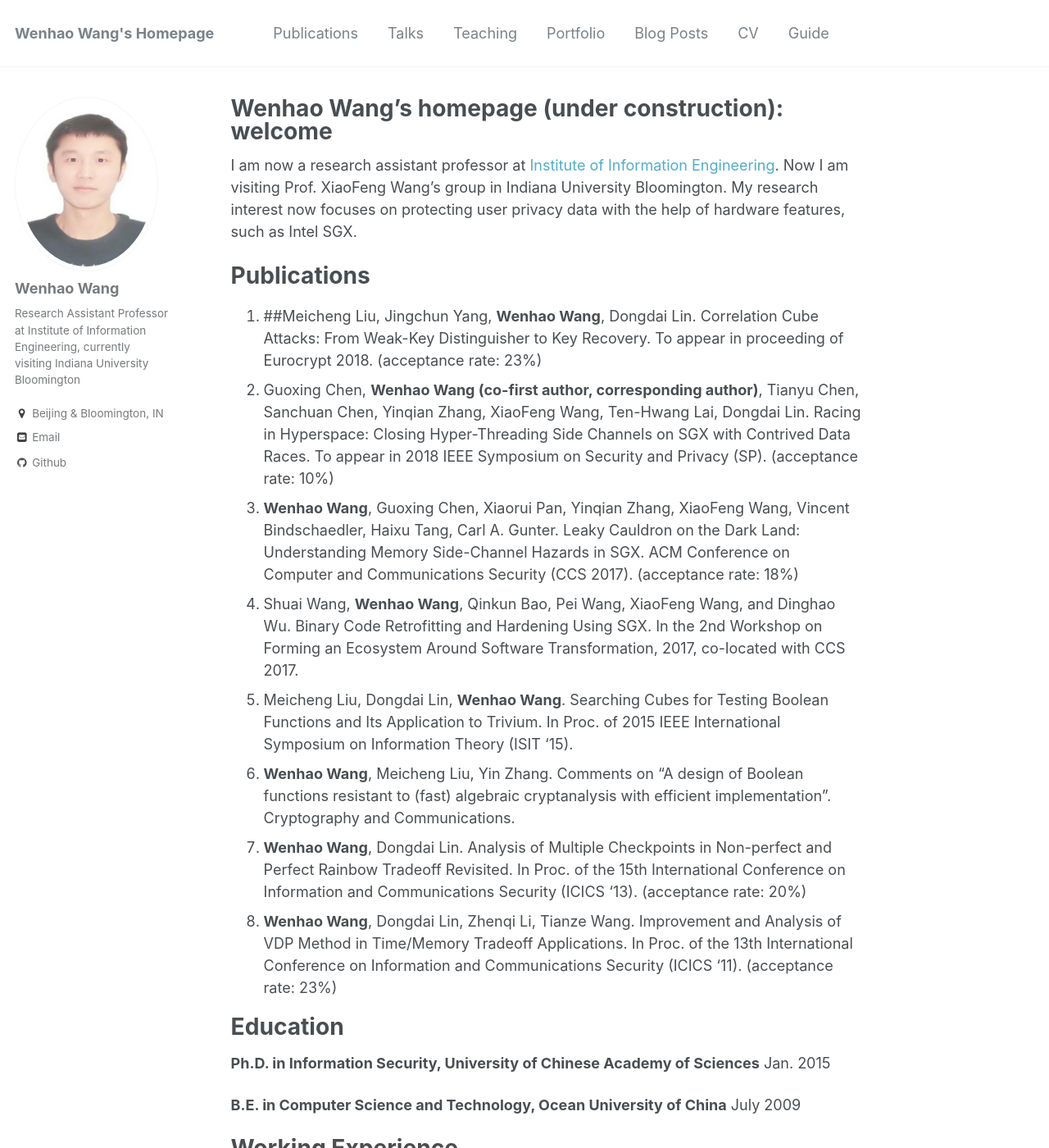
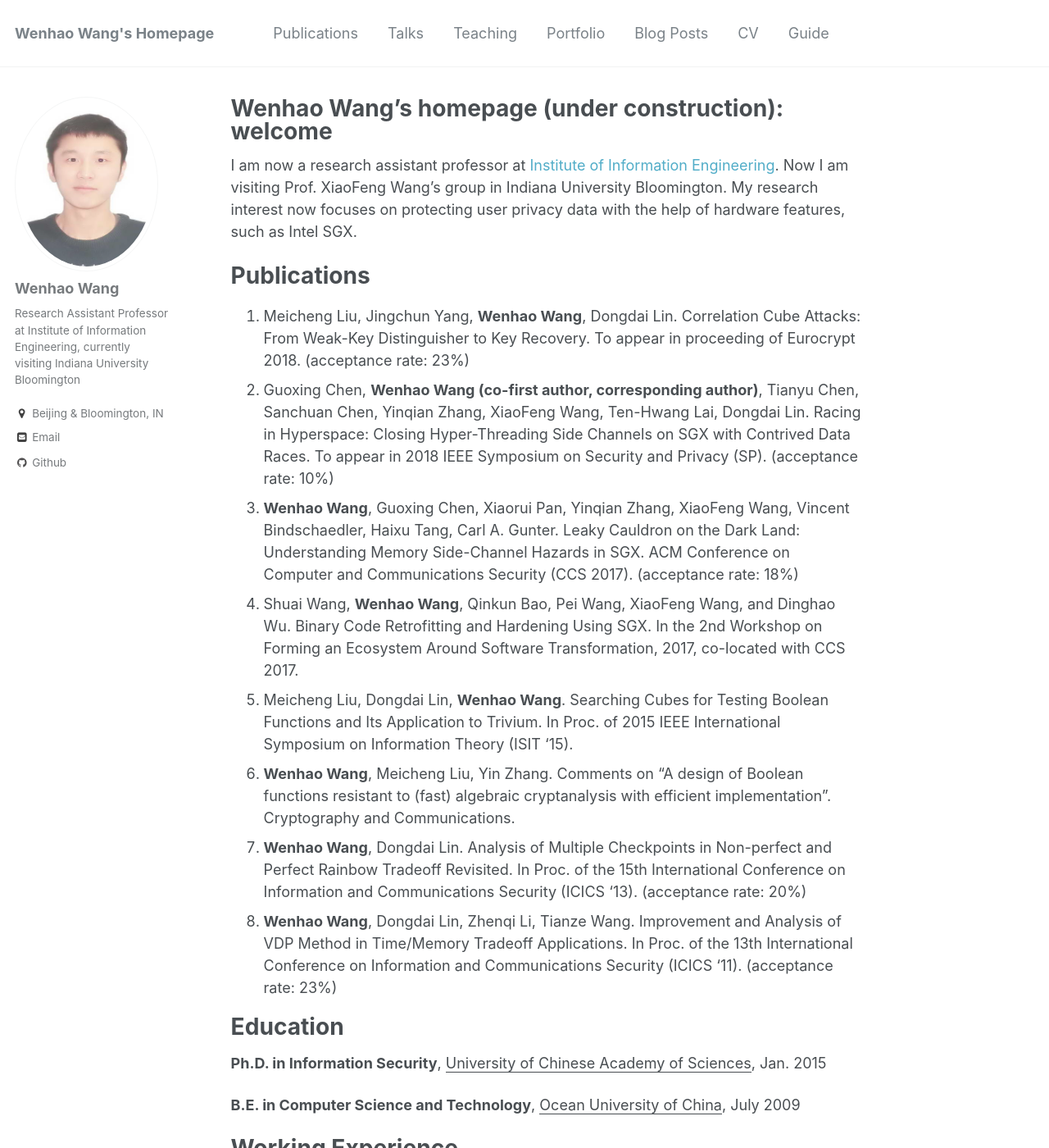
Before and after one commit to wenhao19/heartever.github.io, a Jekyll site: the page built from _pages/about.md, in a window 1280 px wide and 1400 px high. Shown: the whole window at 82% size. Built offline with Jekyll 4.4.1, drawn with Linux system fonts in a browser that asks for light colours; part of the change alters nothing that is shown.

```diff
--- a/_pages/about.md
+++ b/_pages/about.md
@@ -12,7 +12,7 @@ I am now a research assistant professor at [Institute of Information Engineering
 
 Publications
 ======
-1. ##Meicheng Liu, Jingchun Yang, **Wenhao Wang**, Dongdai Lin. Correlation Cube Attacks: From Weak-Key Distinguisher to Key Recovery. To appear in proceeding of Eurocrypt 2018. (acceptance rate: 23%)
+1. Meicheng Liu, Jingchun Yang, **Wenhao Wang**, Dongdai Lin. Correlation Cube Attacks: From Weak-Key Distinguisher to Key Recovery. To appear in proceeding of Eurocrypt 2018. (acceptance rate: 23%)
 1. Guoxing Chen, **Wenhao Wang (co-first author, corresponding author)**, Tianyu Chen, Sanchuan Chen, Yinqian Zhang, XiaoFeng Wang, Ten-Hwang Lai, Dongdai Lin. Racing in Hyperspace: Closing Hyper-Threading Side Channels on SGX with Contrived Data Races. To appear in 2018 IEEE Symposium on Security and Privacy (SP). (acceptance rate: 10%)
 1. **Wenhao Wang**, Guoxing Chen, Xiaorui Pan, Yinqian Zhang, XiaoFeng Wang, Vincent Bindschaedler, Haixu Tang, Carl A. Gunter. Leaky Cauldron on the Dark Land: Understanding Memory Side-Channel Hazards in SGX. ACM Conference on Computer and Communications Security (CCS 2017). (acceptance rate: 18%)
 1. Shuai Wang, **Wenhao Wang**, Qinkun Bao, Pei Wang, XiaoFeng Wang, and Dinghao Wu. Binary Code Retrofitting and Hardening Using SGX.  In the 2nd Workshop on Forming an Ecosystem Around Software Transformation, 2017, co-located with CCS 2017.
@@ -23,9 +23,9 @@ Publications
 
 Education
 ======
-**Ph.D. in Information Security, University of Chinese Academy of Sciences**                    Jan. 2015
+**Ph.D. in Information Security**, <ins>University of Chinese Academy of Sciences</ins>,                    Jan. 2015
 
-**B.E. in Computer Science and Technology, Ocean University of China**                         July 2009
+**B.E. in Computer Science and Technology**, <ins>Ocean University of China</ins>,                      July 2009
 
 Working Experience
 ======
```
